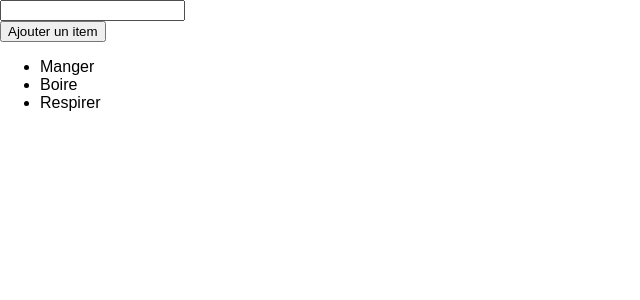
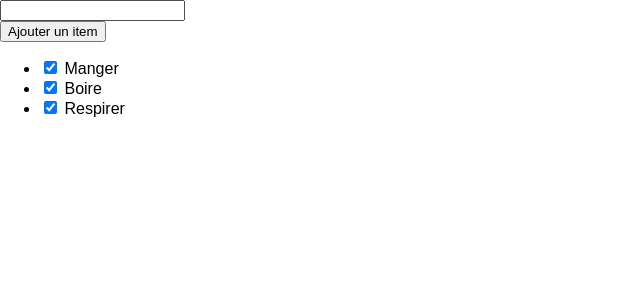
Before and after one commit to Laure-Milian/78-react-todo-list, a React (Create React App) app: page / in a window 1280 px wide. Shown: the top 300 px of the page, without its empty margins (0-640 px from the left). Built offline with nearby package versions, Linux system fonts and the light colour scheme.

Commit message:
ajout des checkbox (non fonctionnelles)

```diff
--- a/src/App.js
+++ b/src/App.js
@@ -12,23 +12,24 @@ class App extends Component {
         [
         {
           id: 1,
-          content: "Manger"
+          content: "Manger",
+          status: true
         },
         {
           id: 2,
-          content: "Boire"
+          content: "Boire",
+          status: false
         },
         {
           id: 3,
-          content: "Respirer"
+          content: "Respirer",
+          status: false
         }
       ]
     }
   }
 
   addItems(newItems) {
-    console.log("coucou");
-    console.log(this.state.items)
     this.setState({
       items: newItems
     })
--- a/src/ItemForm.js
+++ b/src/ItemForm.js
@@ -12,7 +12,8 @@ class ItemForm extends Component {
 		event.preventDefault();
 		let newItem = {
 			id: Date.now(),
-			content: this.textInput.value
+			content: this.textInput.value,
+			status: false
 		}
 		this.newItems.push(newItem);
 		this.textInput.value = "";
--- a/src/Items.js
+++ b/src/Items.js
@@ -4,7 +4,7 @@ class Items extends Component {
 
 	render() {
 		const items = this.props.items;
-		const listItems = items.map((item) => { return <li key={item.id}> {item.content} </li> });
+		const listItems = items.map((item) => { return <li key={item.id}> <input checked="true" type="checkbox" /> {item.content} </li> });
 		return (
 			<ul> { listItems } </ul>
 		);
```
